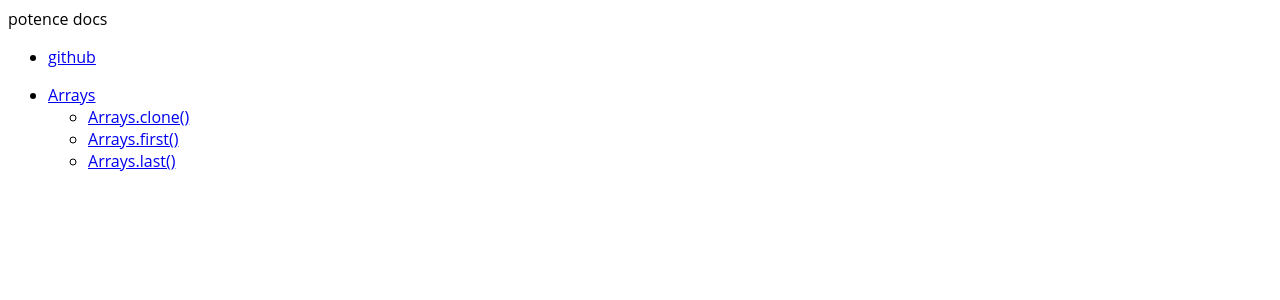
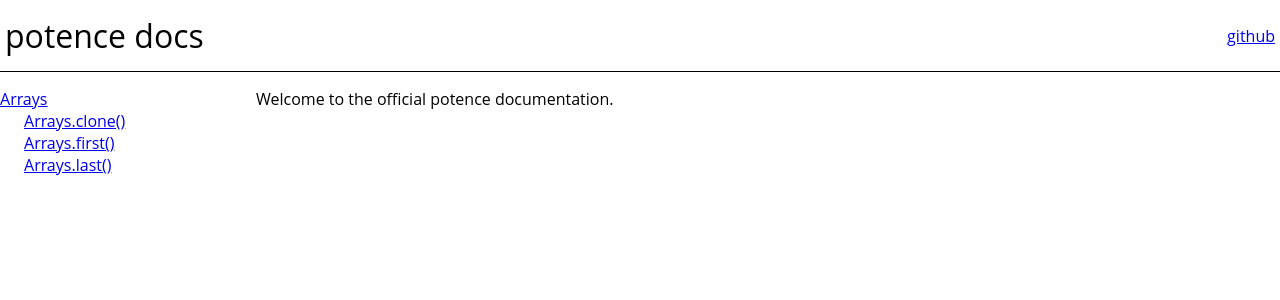
Before and after one commit to cengels/potence, a Jekyll site: the page built from docs/index.md, in a window 1280 px wide. Shown: the top 300 px of the page. Built offline with Jekyll 4.4.1, drawn with Linux system fonts in a browser that asks for light colours; our own code applies the rules of GitHub Pages for plain Markdown files.

Commit message:
Design general layout

```diff
--- a/docs/_includes/header.html
+++ b/docs/_includes/header.html
@@ -3,7 +3,7 @@
     {% if site.links and site.links | size > 0 %}
     <ul class="links">
         {% for link in site.links %}
-        <li><a href="{{ link.url }}">{{ link.name }}</li>
+        <li><a href="{{ link.url }}">{{ link.name }}</a></li>
         {% endfor %}
     </ul>
     {% endif %}
--- a/docs/_layouts/default.html
+++ b/docs/_layouts/default.html
@@ -13,8 +13,13 @@
 </head>
 <body>
     {% include header.html %}
-    {% include nav.html %}
 
-    {{ content }}
+    <div class="main-body">
+        {% include nav.html %}
+
+        <div class="main-content">
+            {{ content }}
+        </div>
+    </div>
 </body>
 </html>
--- a/docs/_layouts/home.html
+++ b/docs/_layouts/home.html
@@ -2,6 +2,6 @@
 layout: default
 ---
 
-<div>
+<div class="home">
     {{ content }}
 </div>
--- a/docs/_layouts/page.html
+++ b/docs/_layouts/page.html
@@ -2,6 +2,8 @@
 layout: default
 ---
 
-<h1>{{ page.title }}</h1>
+<section class="documentation-section">
+    <h1>{{ page.title }}</h1>
 
-{{ content }}
+    {{ content }}
+</section>
--- /dev/null
+++ b/docs/_sass/header.scss
@@ -0,0 +1,19 @@
+@import "variables.scss";
+@import "mixins.scss";
+
+.header {
+    height: $header-height;
+    display: flex;
+    align-items: center;
+    justify-content: space-between;
+    border-bottom: solid black 1px;
+    padding: 2px 5px;
+}
+
+.site-title {
+    font-size: 2rem;
+}
+
+.links {
+    @include unstyled-list;
+}
--- a/docs/_sass/main.scss
+++ b/docs/_sass/main.scss
@@ -1,5 +1,27 @@
+@import "variables.scss";
 @import "syntax-highlighting.scss";
+@import "header.scss";
+@import "nav.scss";
+
+* {
+    box-sizing: border-box;
+}
 
 body {
     font-family: 'Open Sans';
+    margin: 0;
 }
+
+body, html {
+    height: 100%;
+    width: 100%;
+}
+
+.main-body {
+    display: flex;
+    height: 100% - $header-height;
+}
+
+.main-content {
+    height: 100%;
+}
--- /dev/null
+++ b/docs/_sass/mixins.scss
@@ -0,0 +1,4 @@
+@mixin unstyled-list {
+    list-style: none;
+    padding: 0;
+}
--- /dev/null
+++ b/docs/_sass/nav.scss
@@ -0,0 +1,15 @@
+@import "variables.scss";
+@import "mixins.scss";
+
+nav {
+    height: 100%;
+    width: 20%;
+}
+
+nav ul {
+    @include unstyled-list;
+}
+
+nav > ul ul {
+    margin-left: 1.5em;
+}
--- /dev/null
+++ b/docs/_sass/variables.scss
@@ -0,0 +1 @@
+$header-height: 8%;
--- a/docs/index.md
+++ b/docs/index.md
@@ -0,0 +1,5 @@
+---
+layout: home
+---
+
+Welcome to the official potence documentation.
```
